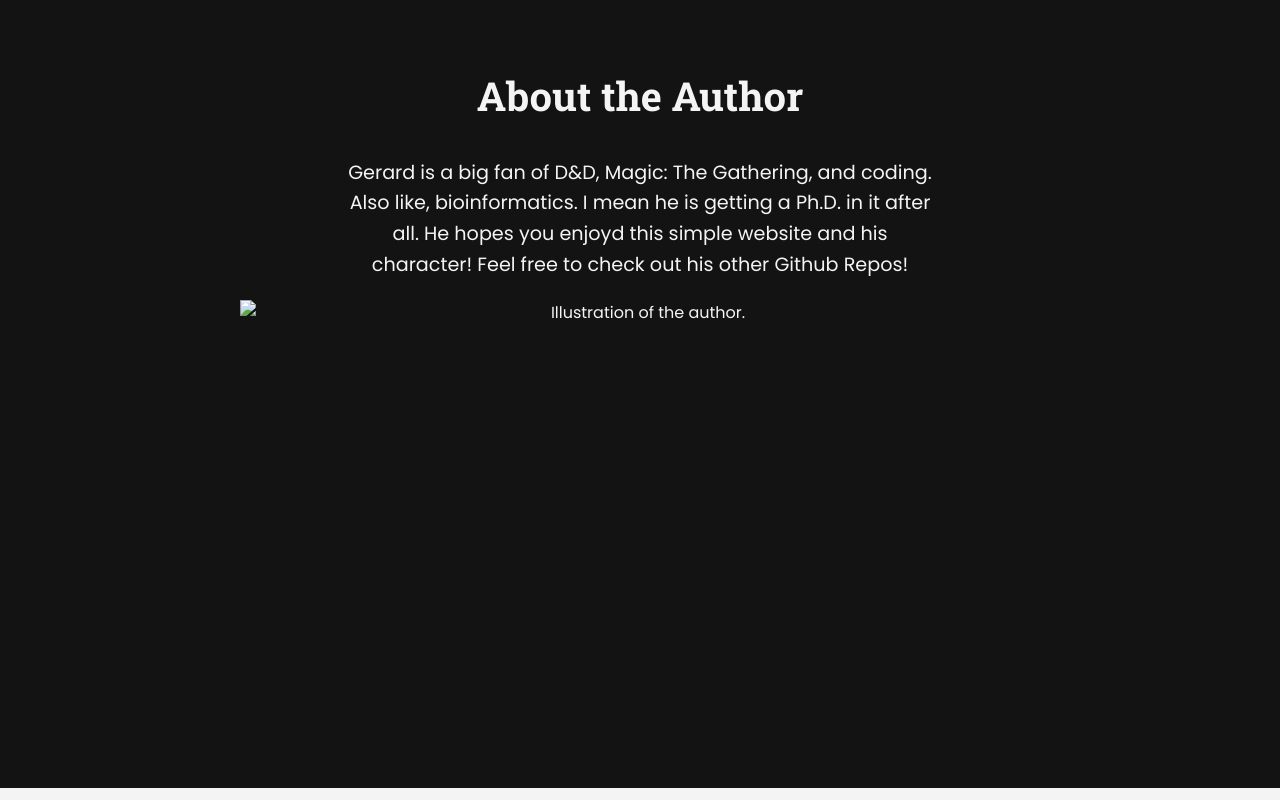
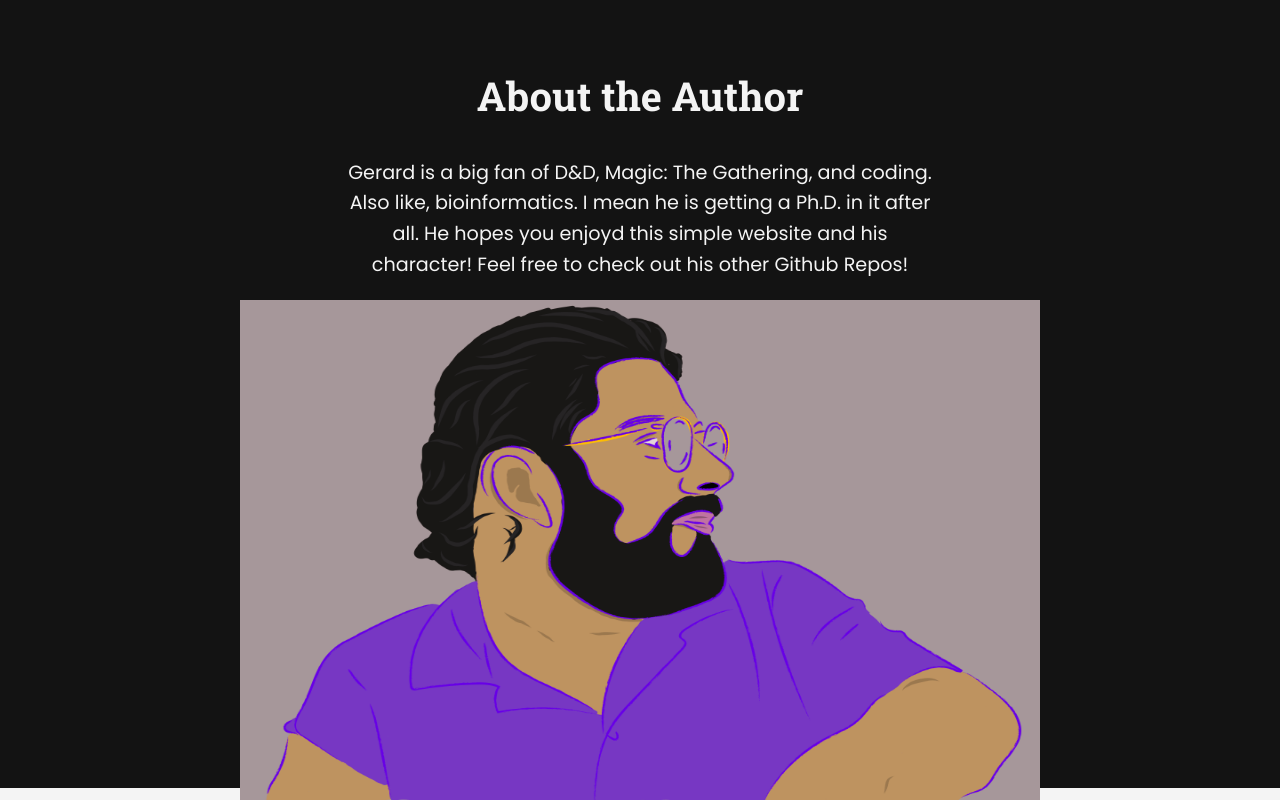
Before and after one commit to GerardNasser/Alestur-DND-Character, a plain HTML site: page index.html in a window 1280 px wide. Shown: the part 1612-2412 px from the top of the page. Drawn offline with Linux system fonts and the light colour scheme.

Commit message:
Update index.html
fixed image path

```diff
--- a/index.html
+++ b/index.html
@@ -187,7 +187,7 @@
     <section id="about">
         <h2>About the Author</h2>
         <p>Gerard is a big fan of D&D, Magic: The Gathering, and coding. Also like, bioinformatics. I mean he is getting a Ph.D. in it after all. He hopes you enjoyd this simple website and his character! Feel free to check out his other Github Repos!</p>
-        <img src="./IMG_0009.jpg"
+        <img src="./images/IMG_0009.jpg"
              alt="Illustration of the author."
              width="800"
              height="500" />
```
